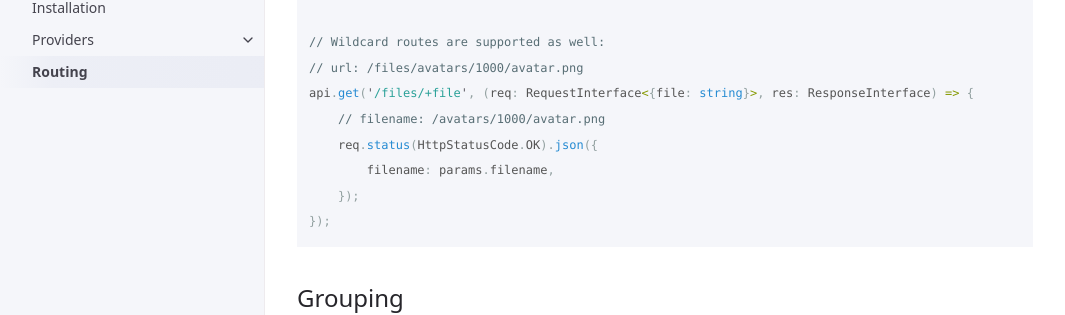
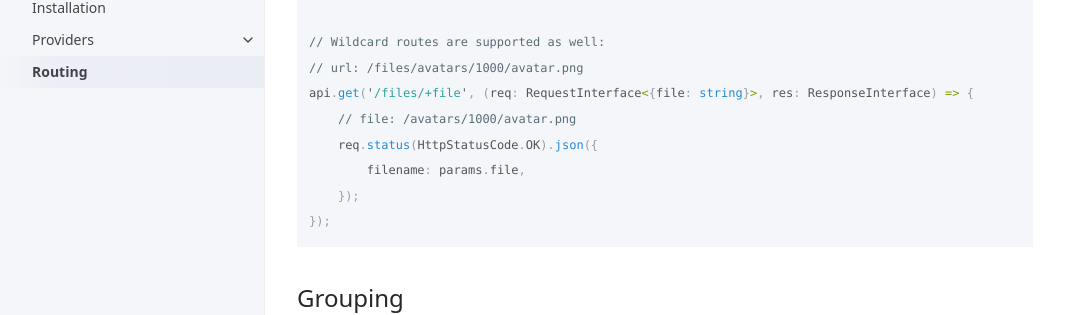
Before and after one commit to Edwin-Luijten/serverless-framework, a Jekyll site: the page built from docs/routing.md, in a window 1280 px wide and 900 px high, scrolled down 1267 px. Shown: the part 148-463 px from the top of the window, without its empty margins (107-1172 px from the left). Built offline with Jekyll 4.4.1, drawn with Linux system fonts in a browser that asks for light colours.

```diff
--- a/docs/routing.md
+++ b/docs/routing.md
@@ -53,9 +53,9 @@ api.get('/users/:id', (req: RequestInterface<{id: string}>, res: ResponseInterfa
 // Wildcard routes are supported as well:
 // url: /files/avatars/1000/avatar.png
 api.get('/files/+file', (req: RequestInterface<{file: string}>, res: ResponseInterface) => {
-    // filename: /avatars/1000/avatar.png
+    // file: /avatars/1000/avatar.png
     req.status(HttpStatusCode.OK).json({
-        filename: params.filename,
+        filename: params.file,
     });
 });
 {% endhighlight %}
```
